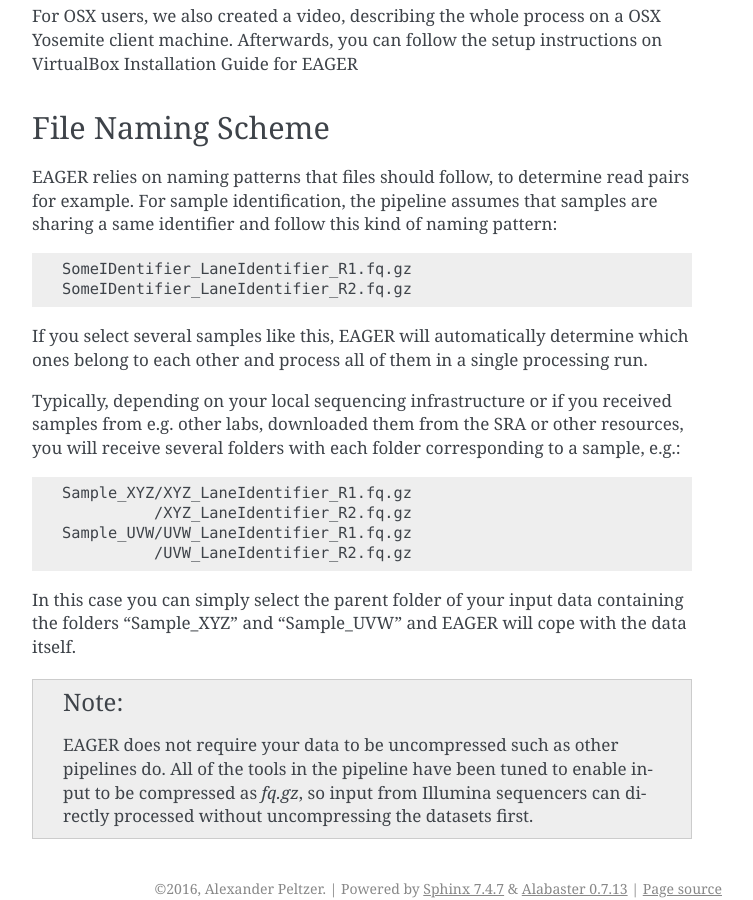
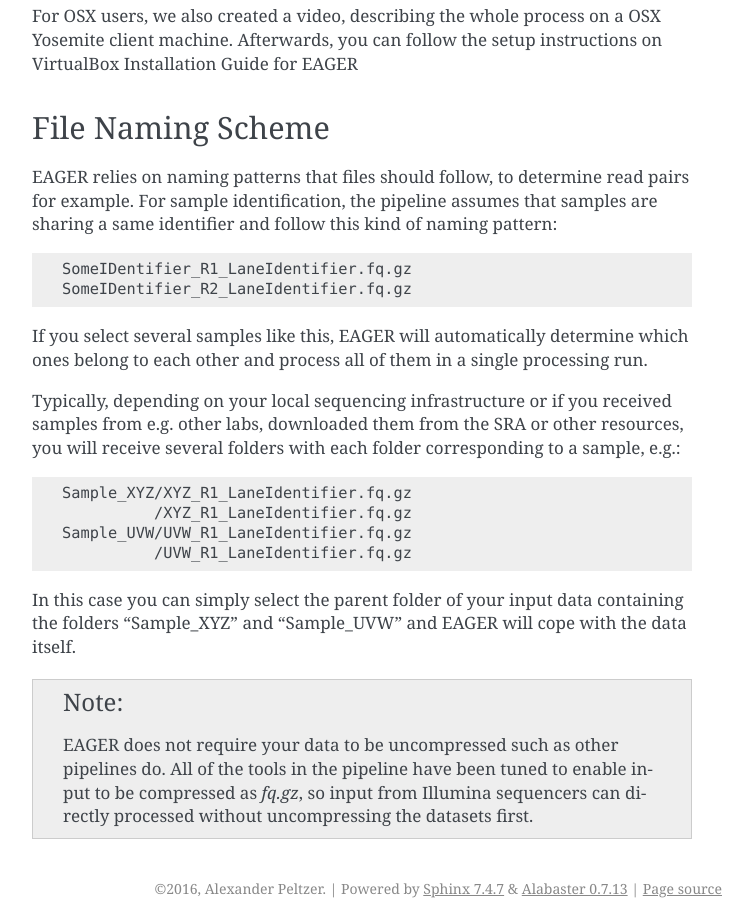
Before and after one commit to apeltzer/EAGER-GUI, a Sphinx documentation site: the page built from docs/contents/prerequisites.rst, in a window 1280 px wide and 900 px high, scrolled down 1872 px. Shown: the whole window, without its empty margins (388-1141 px from the left). Built offline with Sphinx 7.4.7, drawn with Linux system fonts in a browser that asks for light colours.

Commit message:
Filenaming scheme updated !

```diff
--- a/docs/contents/prerequisites.rst
+++ b/docs/contents/prerequisites.rst
@@ -55,8 +55,8 @@
 
 .. code-block:: bash
 
-  SomeIDentifier_LaneIdentifier_R1.fq.gz
-  SomeIDentifier_LaneIdentifier_R2.fq.gz
+  SomeIDentifier_R1_LaneIdentifier.fq.gz
+  SomeIDentifier_R2_LaneIdentifier.fq.gz
 
 If you select several samples like this, EAGER will automatically determine which ones belong to each other and process all of them in a single processing run.
 
@@ -64,10 +64,10 @@
 
 .. code-block:: bash
 
-  Sample_XYZ/XYZ_LaneIdentifier_R1.fq.gz
-            /XYZ_LaneIdentifier_R2.fq.gz
-  Sample_UVW/UVW_LaneIdentifier_R1.fq.gz
-            /UVW_LaneIdentifier_R2.fq.gz
+  Sample_XYZ/XYZ_R1_LaneIdentifier.fq.gz
+            /XYZ_R1_LaneIdentifier.fq.gz
+  Sample_UVW/UVW_R1_LaneIdentifier.fq.gz
+            /UVW_R1_LaneIdentifier.fq.gz
 
 In this case you can simply select the parent folder of your input data containing the folders "Sample_XYZ" and "Sample_UVW" and EAGER will cope with the data itself.
 
```
